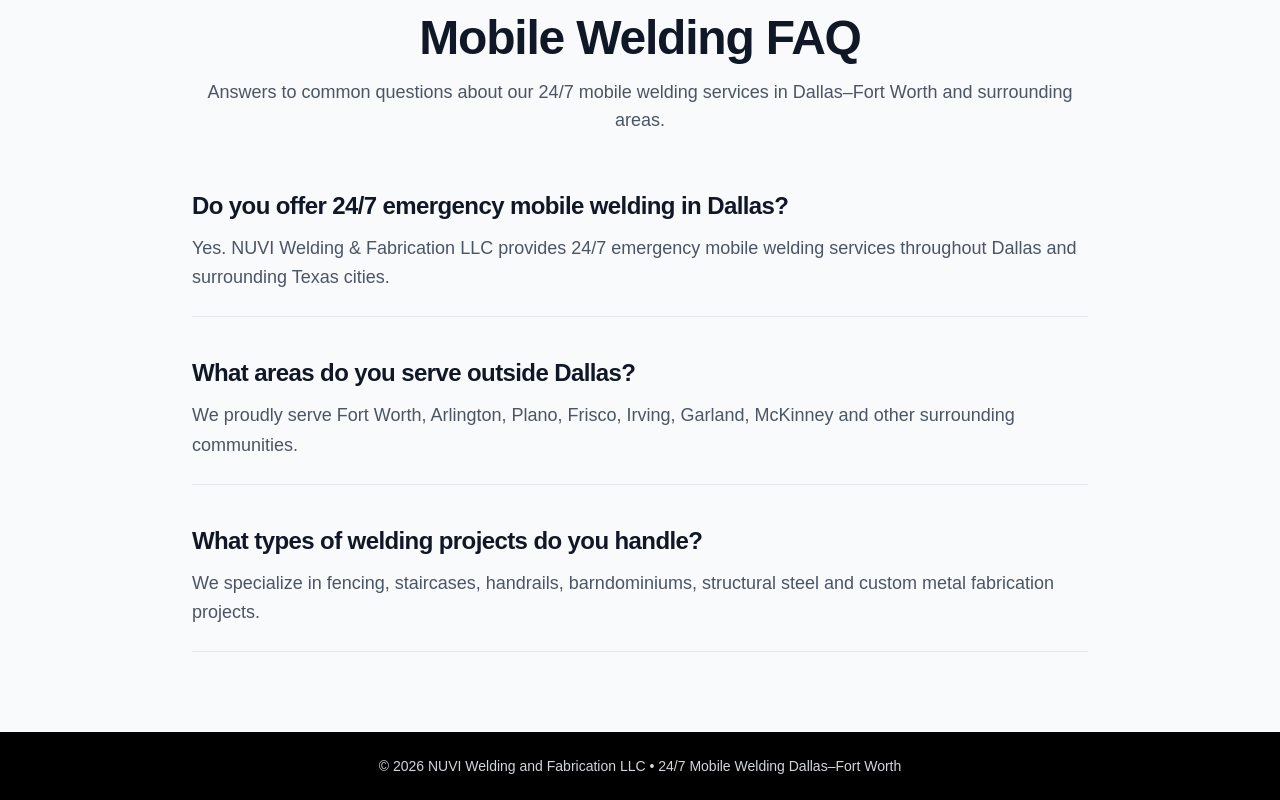
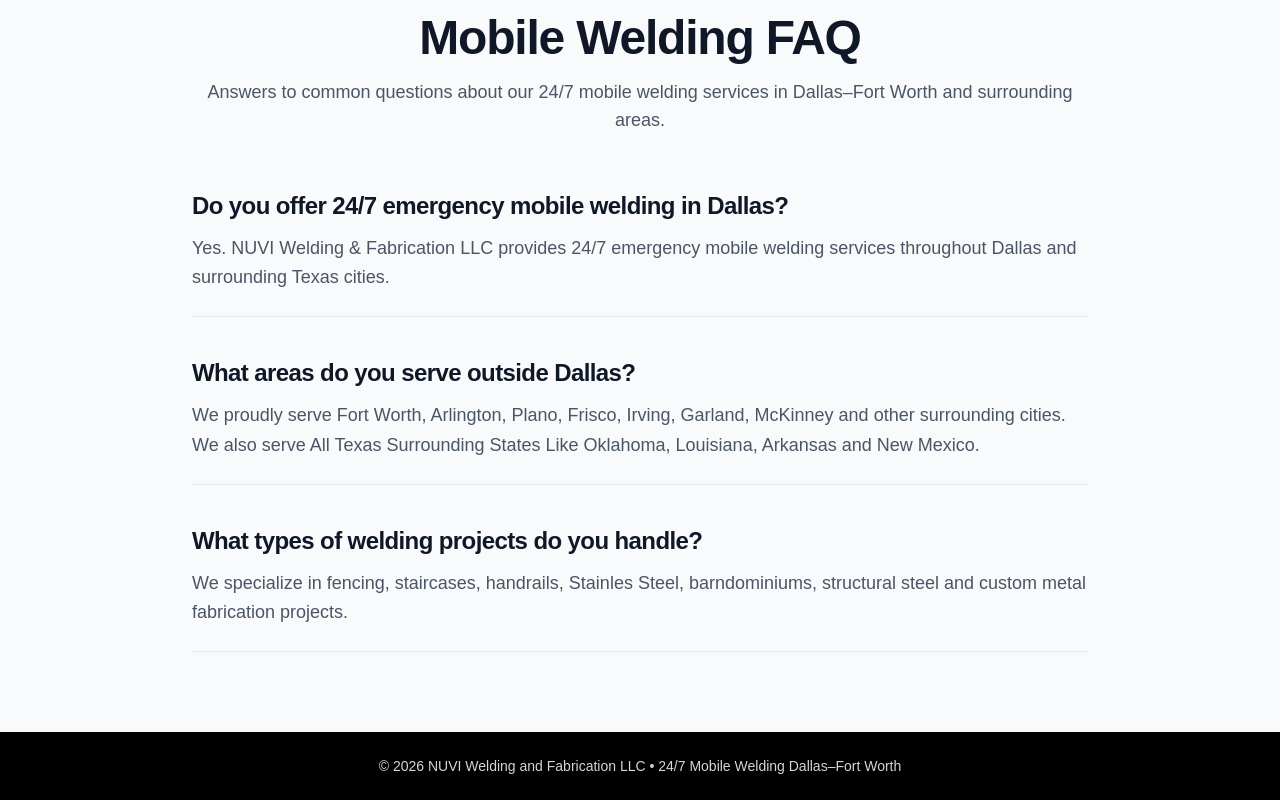
Before and after one commit to nuvicteam-afk/nuvi-welding-website, a Next.js app: page / in a window 1280 px wide. Shown: the part 2623-3423 px from the top of the page. Built offline with nearby package versions, Linux system fonts and the light colour scheme.

Commit message:
Update page.js

```diff
--- a/app/page.js
+++ b/app/page.js
@@ -229,7 +229,8 @@
         </h3>
         <p className="text-gray-600 leading-relaxed text-lg">
           We proudly serve Fort Worth, Arlington, Plano, Frisco, Irving,
-          Garland, McKinney and other surrounding communities.
+          Garland, McKinney and other surrounding cities. We also serve All Texas Surrounding States Like Oklahoma,
+            Louisiana, Arkansas and New Mexico.
         </p>
       </div>
 
@@ -238,7 +239,7 @@
           What types of welding projects do you handle?
         </h3>
         <p className="text-gray-600 leading-relaxed text-lg">
-          We specialize in fencing, staircases, handrails, barndominiums,
+          We specialize in fencing, staircases, handrails, Stainles Steel, barndominiums,
           structural steel and custom metal fabrication projects.
         </p>
       </div>
```
